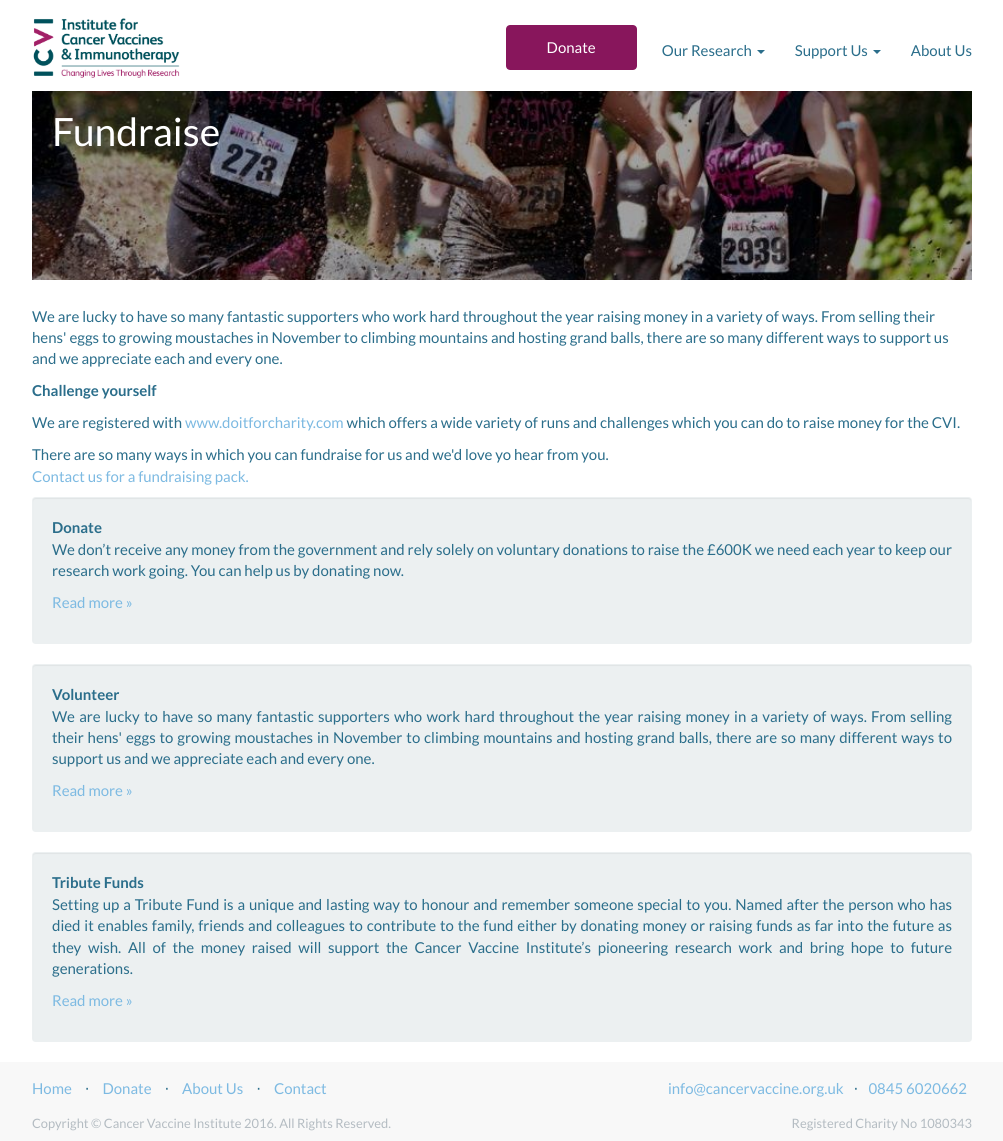
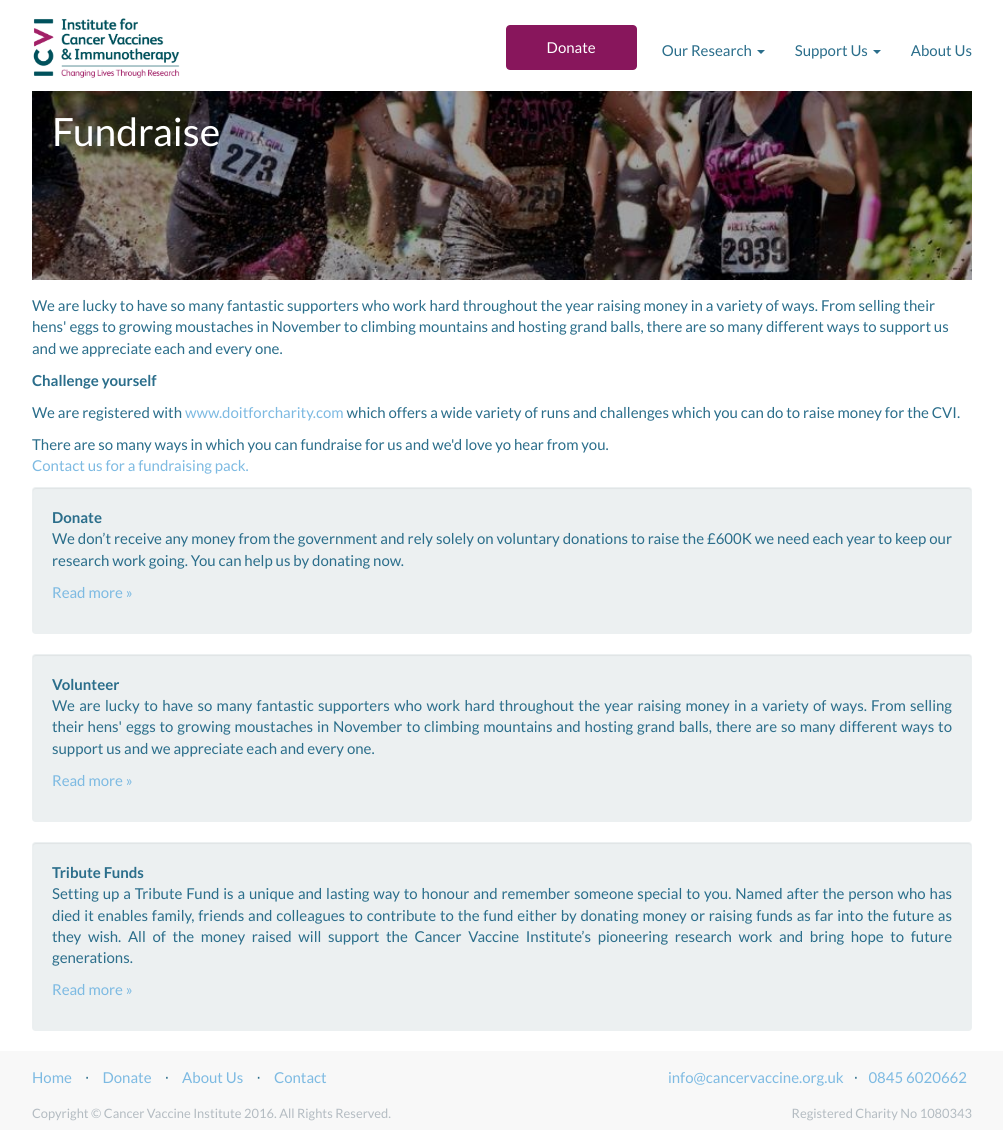
Before and after one commit to CancerVaccine/cancervaccine.github.io, a Jekyll site: the page built from support-us/fundraise/index.html, in a window 1280 px wide and 1141 px high. Shown: the whole window, without its empty margins (138-1141 px from the left). Built offline with Jekyll 4.4.1, drawn with Linux system fonts in a browser that asks for light colours.

Commit message:
Updated '/support-us/fundraise/index.html' via CloudCannon

```diff
--- a/support-us/fundraise/index.html
+++ b/support-us/fundraise/index.html
@@ -5,14 +5,6 @@
   - navbar
 hero-image-class: fundraising-hero-image
 ---
-
-<div class="row">
-  <div class="col-xs-12">
-    <p class="editable">
-
-    </p>
-  </div>
-</div>
 
 <div class="row">
   <div class="col-xs-12">
```
